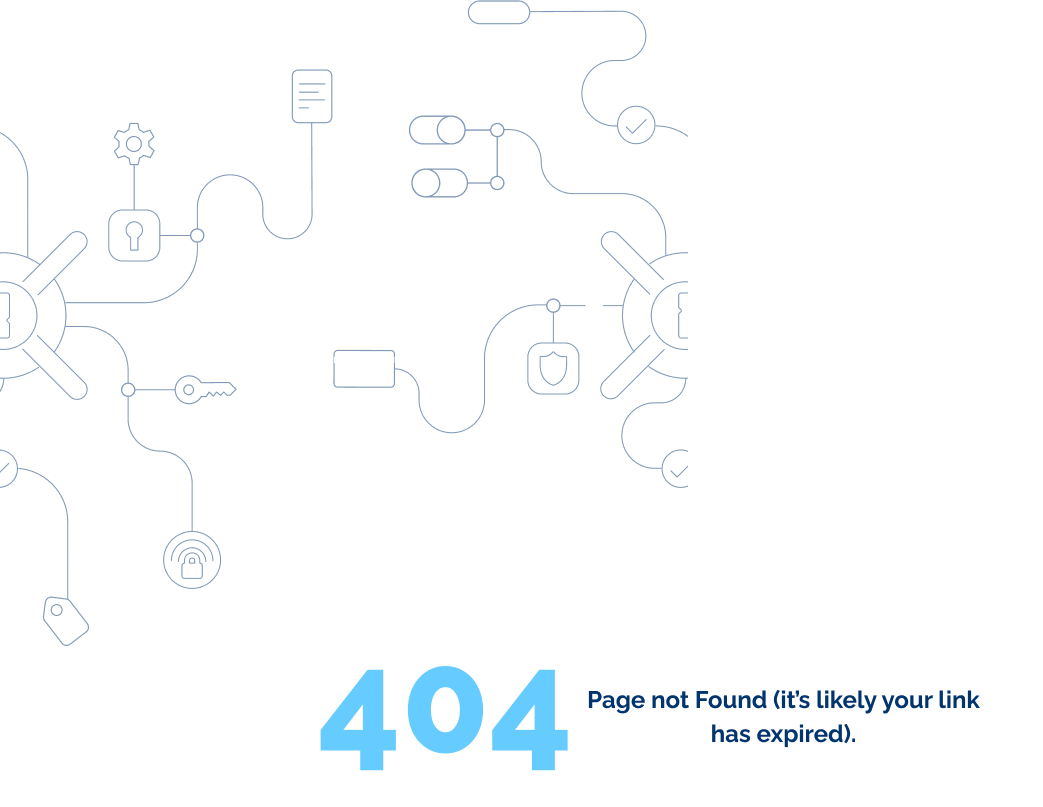
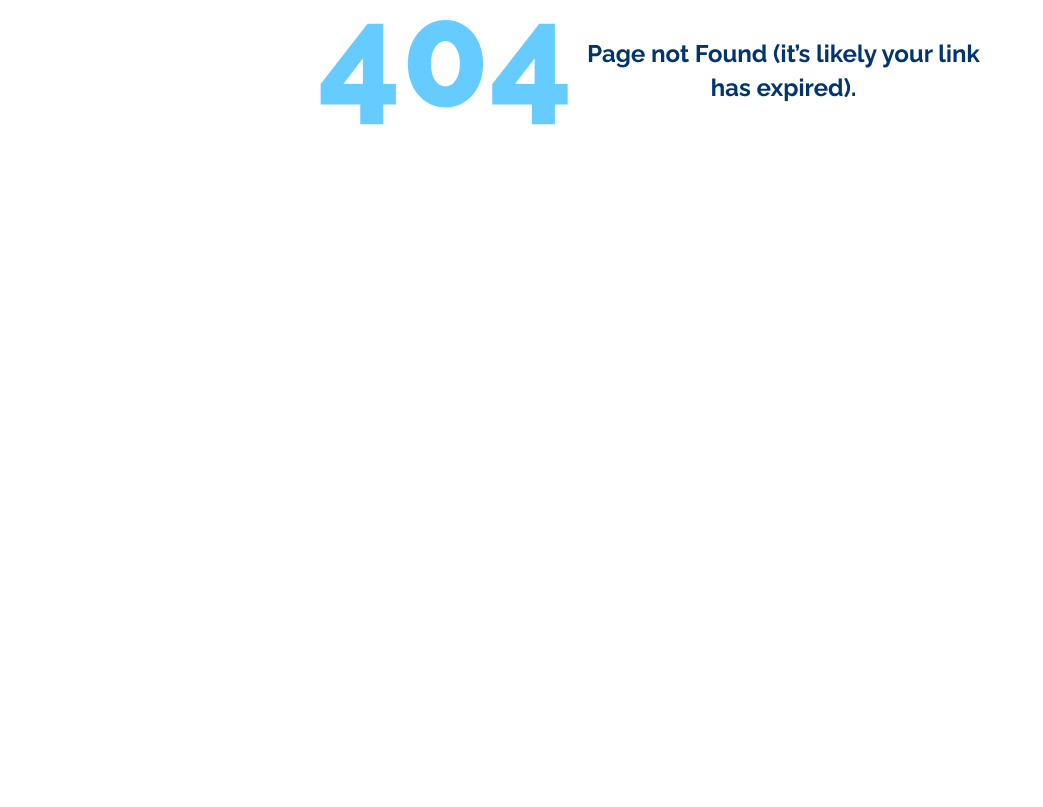
Before and after one commit to Sizbei/Real-Time-Price-Predictions, a React (Create React App) app in the folder real-time-price-predictions/: page /404 in a window 1280 px wide. Shown: the whole page, without its empty margins (0-1043 px from the left). Built offline with nearby package versions, Linux system fonts and the light colour scheme.

Commit message:
fix error

```diff
--- a/real-time-price-predictions/src/component/chart.js
+++ b/real-time-price-predictions/src/component/chart.js
@@ -28,6 +28,7 @@ export default function Chart() {
             empty.push(null)
         }
         const test = [ ...empty , ...result.data['prediction']];
+
         setData({
             labels: [...times, ...times2],
             datasets: [
--- a/real-time-price-predictions/src/component/errorpage.js
+++ b/real-time-price-predictions/src/component/errorpage.js
@@ -3,8 +3,6 @@ import Col from "react-bootstrap/Col";
 const ErrorPage = () => {
   return (
     <div>
-      <img src={'assets/left.png'} class="left" />
-      <img src={'assets/right.png'} class="right" />
       <div className="center" style={{ "text-align": "center" }}>
         <div className="center">
           <Col>
```
